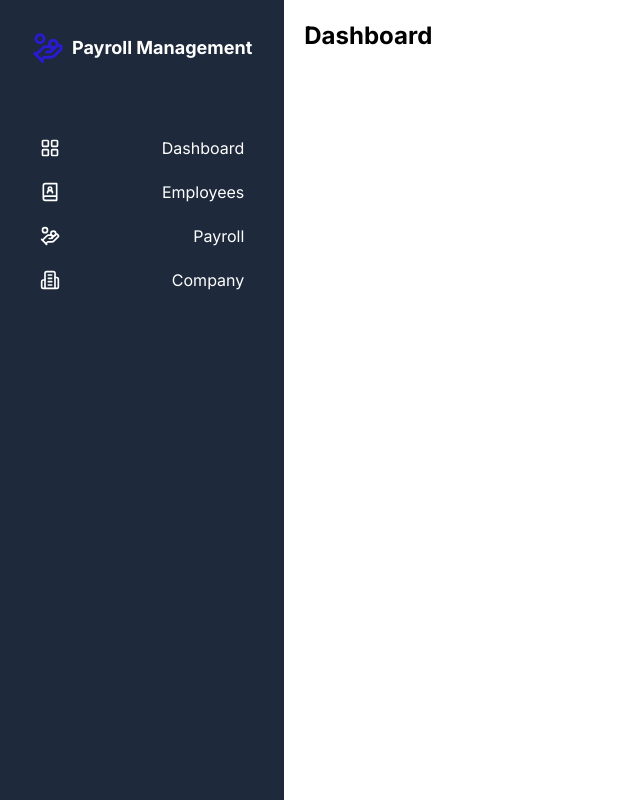
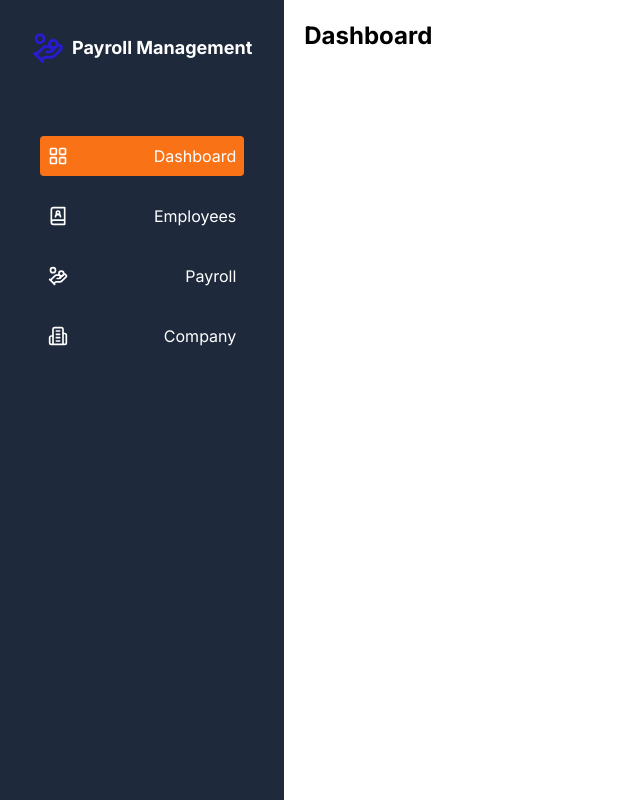
Before and after one commit to miggyalino/payroll-system, a Next.js app: page / in a window 1280 px wide. Shown: the whole page, without its empty margins (0-640 px from the left). Built offline with nearby package versions, Linux system fonts and the light colour scheme.

Commit message:
Refactor layout and add OrangeButton and Navpill components

```diff
--- a/app/layout.tsx
+++ b/app/layout.tsx
@@ -1,24 +1,22 @@
-import type { Metadata } from "next";
+"use client";
+
 import { Inter } from "next/font/google";
 import "./globals.css";
 import Link from "next/link";
 import { NAVBAR_ITEMS } from "@/constants";
-import Image from "next/image";
-import { BookUser, Building2, HandCoins, LayoutGrid } from "lucide-react";
-import { Toaster } from "@/components/ui/sonner"
+import { HandCoins } from "lucide-react";
+import { Toaster } from "@/components/ui/sonner";
+import { Navpill } from "@/components/ui/navpill";
+import { useState } from "react";
 
 const inter = Inter({ subsets: ["latin"] });
-
-export const metadata: Metadata = {
-  title: "Payroll Management",
-  description: "Manage your payroll with ease.",
-};
 
 export default function RootLayout({
   children,
 }: Readonly<{
   children: React.ReactNode;
 }>) {
+  const [selectedNavbar, setSelectedNavbar] = useState(NAVBAR_ITEMS[0].title);
   return (
     <html lang="en">
       <body className={`${inter.className} flex gap-5`}>
@@ -28,25 +26,14 @@ export default function RootLayout({
               <HandCoins size={32} color="#281cce" strokeWidth={2.25} />
               <h1 className="text-lg font-bold">Payroll Management</h1>
             </div>
-            <div className="flex flex-col justify-center gap-5 px-10 py-10">
-              {NAVBAR_ITEMS.map((item) => (
-              <div className="flex flex-row justify-between items-center">
-                {item.icon === 'dashboard-icon' ? <LayoutGrid size={20}/> :
-                 item.icon === 'company-icon' ? <Building2 size={20}/> :
-                 item.icon === 'employee-icon' ? <BookUser size={20}/> :
-                 item.icon === 'payroll-icon' ? <HandCoins size={20}/> : null}
-                <Link href={item.href} className="text-base">
-                  {item.title}
-                </Link>
-              </div>
-              ))}
-            </div>
-
+            <Navpill
+              NAVBAR_ITEMS={NAVBAR_ITEMS}
+              selectedNavbar={selectedNavbar}
+              onSelect={setSelectedNavbar}
+            />
           </nav>
         </div>
-        <div className="py-5">
-          {children}
-        </div>
+        <div className="py-5">{children}</div>
         <Toaster />
       </body>
     </html>
--- /dev/null
+++ b/components/ui/OrangeButton.tsx
@@ -0,0 +1,45 @@
+import { VariantProps, cva } from "class-variance-authority";
+import { ComponentProps } from "react";
+import { twMerge } from "tailwind-merge";
+
+const buttonStyles = cva(["transition-colors"], {
+  variants: {
+    variant: {
+      default: ["bg-secondary", "hover:bg-secondary-hover"],
+      ghost: ["hover:bg-gray-100"],
+      orange: ["bg-orange", "hover:bg-orange-hover", "text-orange-text"],
+    },
+    size: {
+      default: ["rounded", "p-2"],
+      icon: [
+        "rounded-full",
+        "w-10",
+        "h-10",
+        "flex",
+        "items-center",
+        "justify-center",
+        "p-2.5",
+      ],
+    },
+  },
+  defaultVariants: {
+    variant: "default",
+    size: "default",
+  },
+});
+
+type ButtonProps = VariantProps<typeof buttonStyles> & ComponentProps<"button">;
+
+export function OrangeButton({
+  variant,
+  size,
+  className,
+  ...props
+}: ButtonProps) {
+  return (
+    <button
+      {...props}
+      className={twMerge(buttonStyles({ variant, size }), className)}
+    />
+  );
+}
--- /dev/null
+++ b/components/ui/navpill.tsx
@@ -0,0 +1,46 @@
+import { NAVBAR_ITEMS } from "@/constants";
+import { OrangeButton } from "./OrangeButton";
+import { BookUser, Building2, HandCoins, LayoutGrid } from "lucide-react";
+import Link from "next/link";
+type NavbarItem = {
+  icon: string;
+  title: string;
+  href: string;
+};
+type NavpillProps = {
+  NAVBAR_ITEMS: NavbarItem[];
+  selectedNavbar: string;
+  onSelect: (item: string) => void;
+};
+
+export function Navpill({
+  NAVBAR_ITEMS,
+  selectedNavbar,
+  onSelect,
+}: NavpillProps) {
+  return (
+    <div className="flex flex-col justify-center gap-5 px-10 py-10">
+      {NAVBAR_ITEMS.map((item) => (
+        <OrangeButton
+          key={item.title}
+          onClick={() => onSelect(item.title)}
+          className=" flex flex-row justify-between items-center"
+          variant={selectedNavbar === item.title ? "orange" : "ghost"}
+        >
+          {item.icon === "dashboard-icon" ? (
+            <LayoutGrid size={20} />
+          ) : item.icon === "company-icon" ? (
+            <Building2 size={20} />
+          ) : item.icon === "employee-icon" ? (
+            <BookUser size={20} />
+          ) : item.icon === "payroll-icon" ? (
+            <HandCoins size={20} />
+          ) : null}
+          <Link href={item.href} className="text-base">
+            {item.title}
+          </Link>
+        </OrangeButton>
+      ))}
+    </div>
+  );
+}
--- a/tailwind.config.ts
+++ b/tailwind.config.ts
@@ -1,3 +1,4 @@
+import colors from "tailwindcss/colors"
 import type { Config } from "tailwindcss"
 
 const config = {
@@ -18,6 +19,24 @@ const config = {
       },
     },
     extend: {
+      colors: {
+        orange: {
+          DEFAULT: colors.orange[500],
+          hover: colors.orange[600],
+          border: colors.orange[700],
+          text: colors.white,
+          dark: colors.orange[800],
+          ["dark-hover"]: colors.orange[900],
+        },
+        secondary: {
+          DEFAULT: colors.neutral[200],
+          hover: colors.neutral[300],
+          border: colors.neutral[400],
+          text: colors.neutral[500],
+          dark: colors.neutral[800],
+          ["dark-hover"]: colors.neutral[900],
+        }
+      },
       keyframes: {
         "accordion-down": {
           from: { height: "0" },
```
